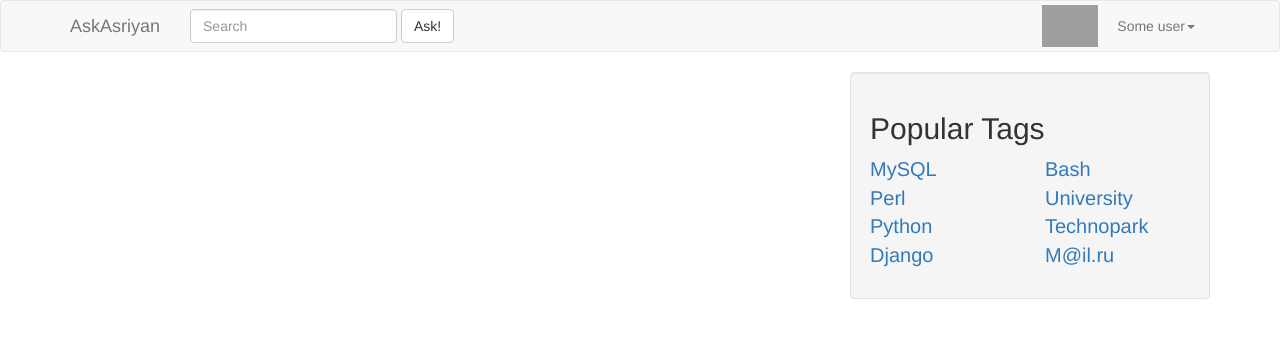
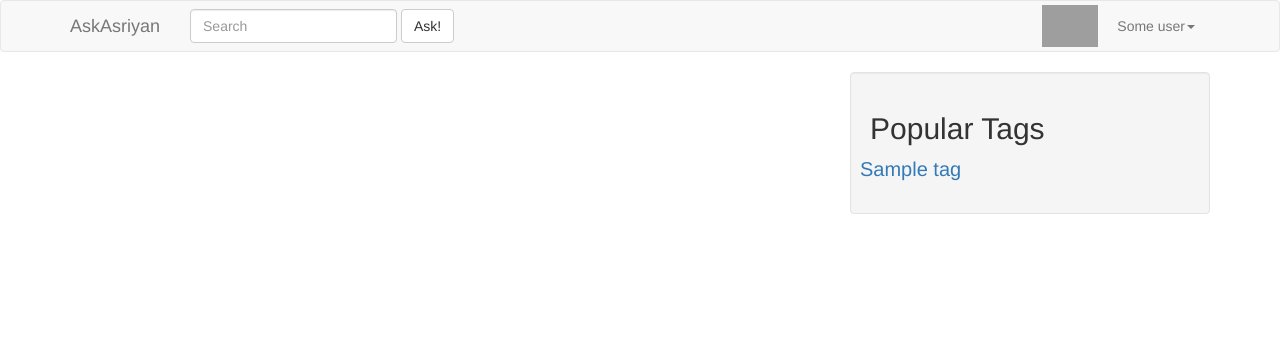
Before and after one commit to ed-asriyan/AskAsriyan, a Django app: template templates/base.html in a window 1280 px wide. Shown: the top 338 px of the page. Run offline with Django 3.2, Linux system fonts and the light colour scheme; the template is opened without the code that fills it: most values are stand-ins (such as "Sample title", 1, 10 or a date in 2020); some libraries are stand-ins or nearby versions; grey boxes are pictures that could not be loaded.

Commit message:
Create base view

```diff
--- a/templates/base.html
+++ b/templates/base.html
@@ -67,30 +67,12 @@
             <div class="well" style="font-size:20px;">
                 <h2>Popular Tags</h2>
                 <div class="row">
-                    <div class="col-lg-6">
                     <ul class="list-unstyled">
-                            <li><a href="#">MySQL</a>
-                            </li>
-                            <li><a href="#">Perl</a>
-                            </li>
-                            <li><a href="#">Python</a>
-                            </li>
-                            <li><a href="#">Django</a>
-                            </li>
-                        </ul>
+                        {% for tag in tags %}
+                            <a href="#" style="margin: 5px">{{ tag }}</a>
+                        {% endfor %}
                 </div>
-                    <div class="col-lg-6">
-                        <ul class="list-unstyled">
-                            <li><a href="#">Bash</a>
-                            </li>
-                            <li><a href="#">University</a>
-                            </li>
-                            <li><a href="#">Technopark</a>
-                            </li>
-                            <li><a href="#">M@il.ru</a>
-                            </li>
-                        </ul>
-                    </div>
+
             </div>
         </div>
     </div>
```
Also changed, not shown: AskAsriyan/views.py (+10 -0 lines). Lines whose indentation alone changed are shown as unchanged.
